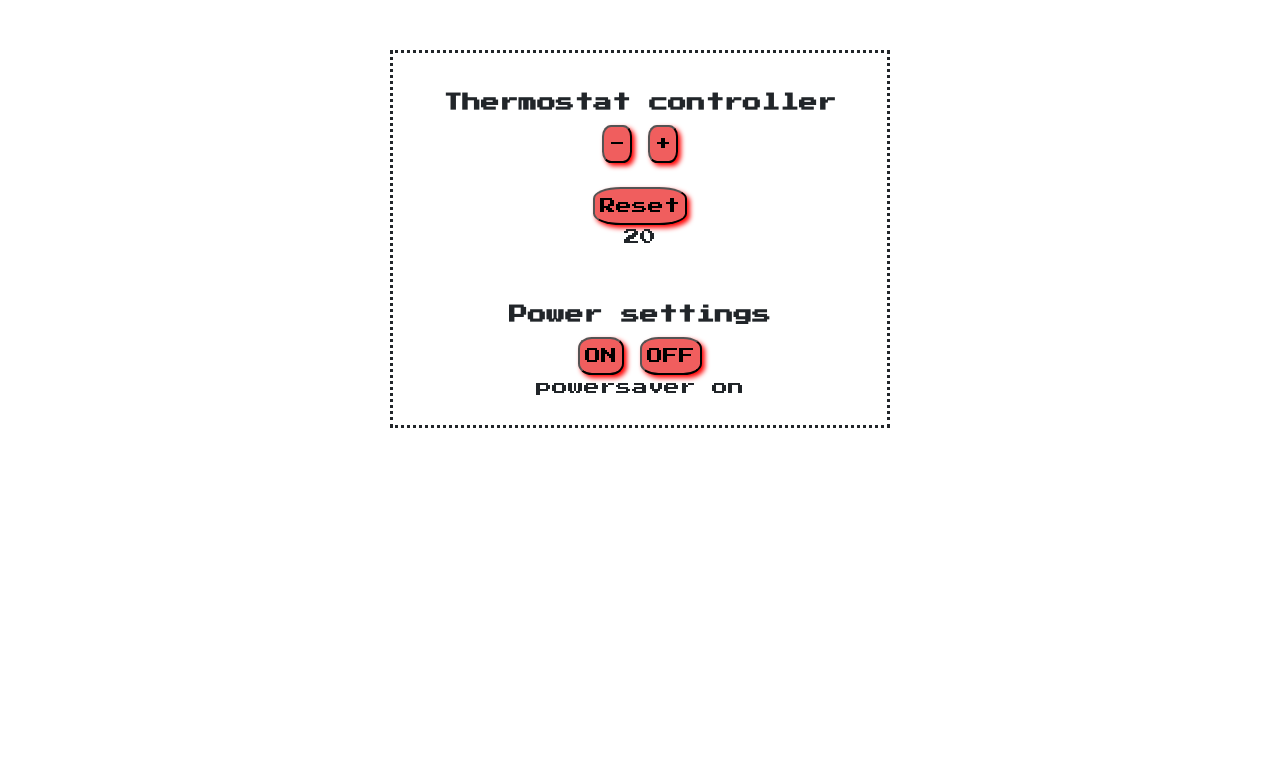
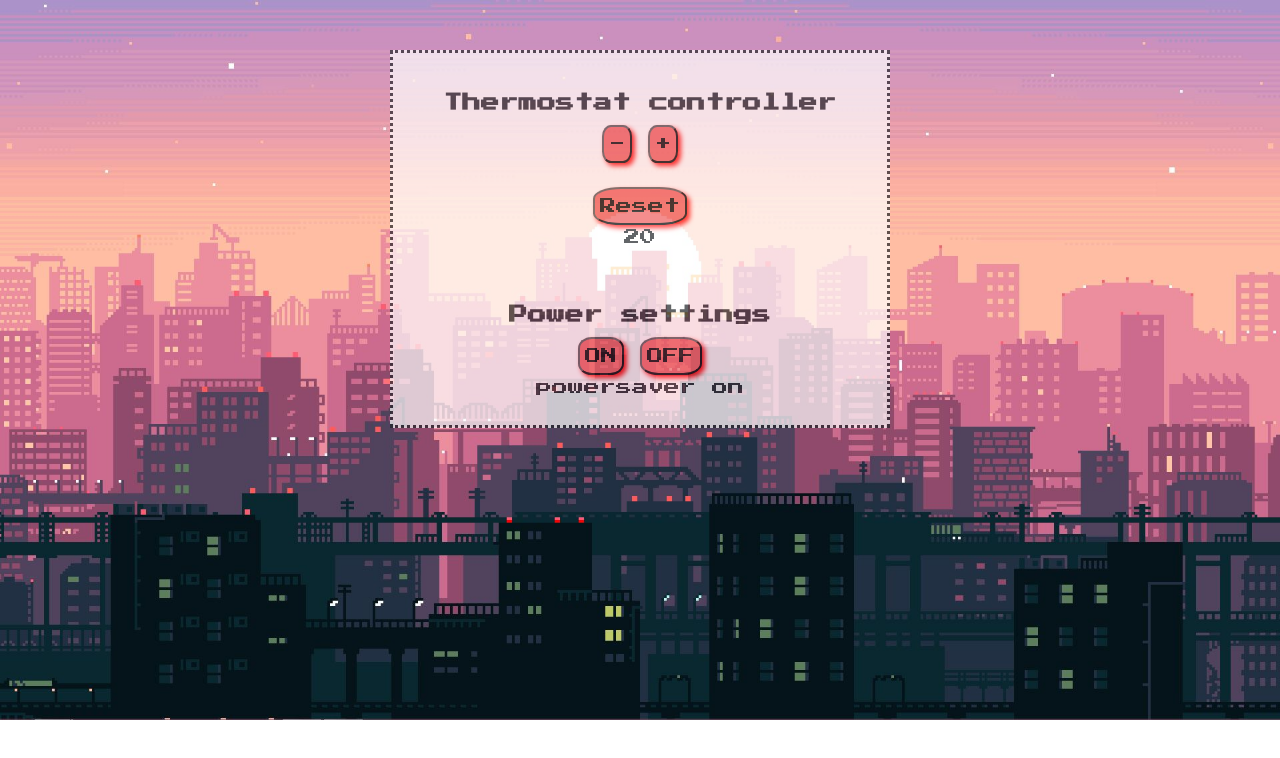
Before and after one commit to merrynhr/thermostatJS, a plain HTML site: page index.html in a window 1280 px wide. Drawn offline with nearby package versions, Linux system fonts and the light colour scheme.

Commit message:
added background image

```diff
--- a/index.css
+++ b/index.css
@@ -1,4 +1,8 @@
-
+body{
+    background-image: url('attachments/869.jpg');
+    background-size: cover;
+    background-repeat: no-repeat;
+}
 
 #button {
     padding: 5px;
@@ -8,9 +12,9 @@
     border-radius: 30%;
     box-shadow: 3px 3px 5px red;
 }
+
 #controller {
     padding-bottom: 10px;
-
 }
 #power {
     padding: 10px;
@@ -24,4 +28,13 @@
     padding: 10px;
     margin-top: 50px;
     text-align: center;
+    background-color: white;
+    opacity: 70%;
 }
+
+.low-usage{
+    color: green;
+}
+.high-usage{
+    color: red;
+}
```
Also changed, not shown: attachments/869.jpg (added).
